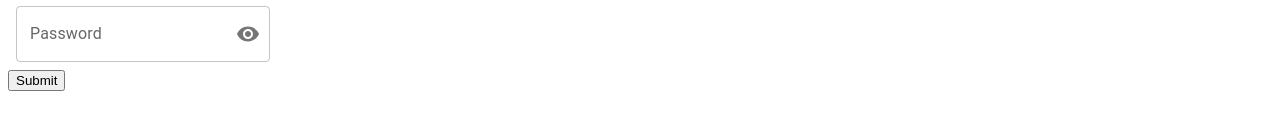
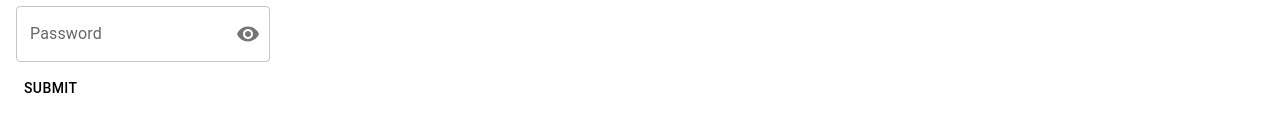
Before and after one commit to Jack-Tillman/TheCapstoneProject, a React (Vite) app: page /register in a window 1280 px wide. Shown: the part 165-300 px from the top of the page. Built offline with nearby package versions, Linux system fonts and the light colour scheme.

Commit message:
button changed to MUI component

```diff
--- a/package.json
+++ b/package.json
@@ -12,6 +12,7 @@
     "@emotion/react": "^11.11.1",
     "@emotion/styled": "^11.11.0",
     "@fontsource/roboto": "^5.0.8",
+    "@material/web": "^1.0.1",
     "@mui/icons-material": "^5.14.15",
     "@mui/material": "^5.14.15",
     "bcrypt": "^5.1.0",
--- a/src/client/components/Login.jsx
+++ b/src/client/components/Login.jsx
@@ -12,6 +12,7 @@ import FormControl from '@mui/material/FormControl';
 import TextField from '@mui/material/TextField';
 import Visibility from '@mui/icons-material/Visibility';
 import VisibilityOff from '@mui/icons-material/VisibilityOff';
+import { Button } from '@mui/material';
 
 export const Login = () => {
   const [email, setEmail] = useState('');
@@ -106,7 +107,8 @@ export const Login = () => {
           />
           </FormControl>
         </div>
-        <button type='submit'>Login</button>
+        {/* <button type='submit'>Login</button> */}
+        <Button disabled={false} color="primary" variant="filled" type="submit">Login</Button>
       </form>
       <p>{message}</p>
     </div>
--- a/src/client/components/Register.jsx
+++ b/src/client/components/Register.jsx
@@ -12,6 +12,7 @@ import FormControl from '@mui/material/FormControl';
 import TextField from '@mui/material/TextField';
 import Visibility from '@mui/icons-material/Visibility';
 import VisibilityOff from '@mui/icons-material/VisibilityOff';
+import { Button } from '@mui/material';
 
 export const Register = () => {
     const [username, setUsername] = useState("");
@@ -87,7 +88,8 @@ export const Register = () => {
                 />
                 </FormControl>
                 <br />
-                <button type="submit">Submit</button>
+                {/* <button type="submit">Submit</button> */}
+                <Button disabled={false} color="primary" variant="filled" type="submit">Submit</Button>
             </form>
         </>
     )
```
